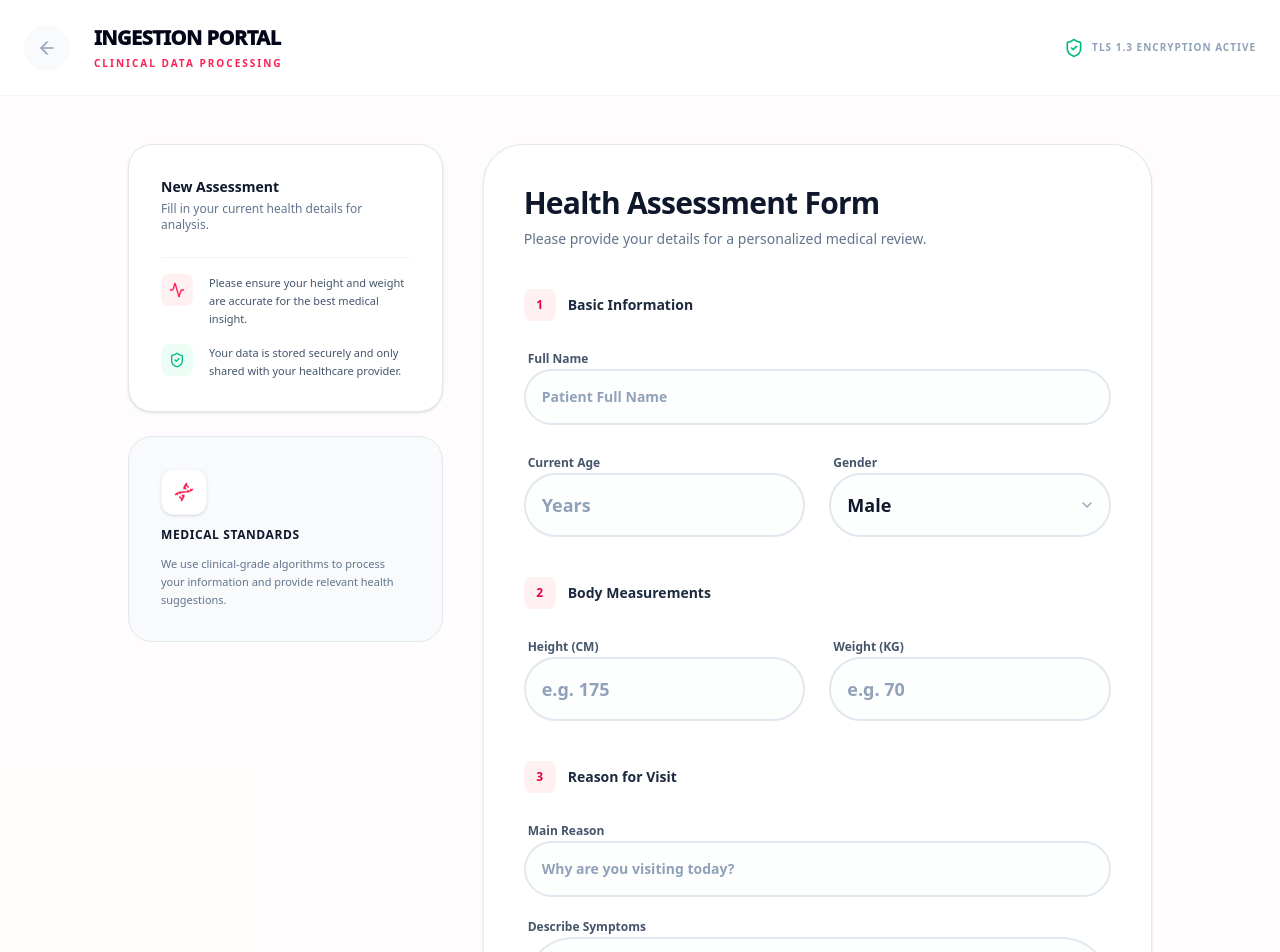
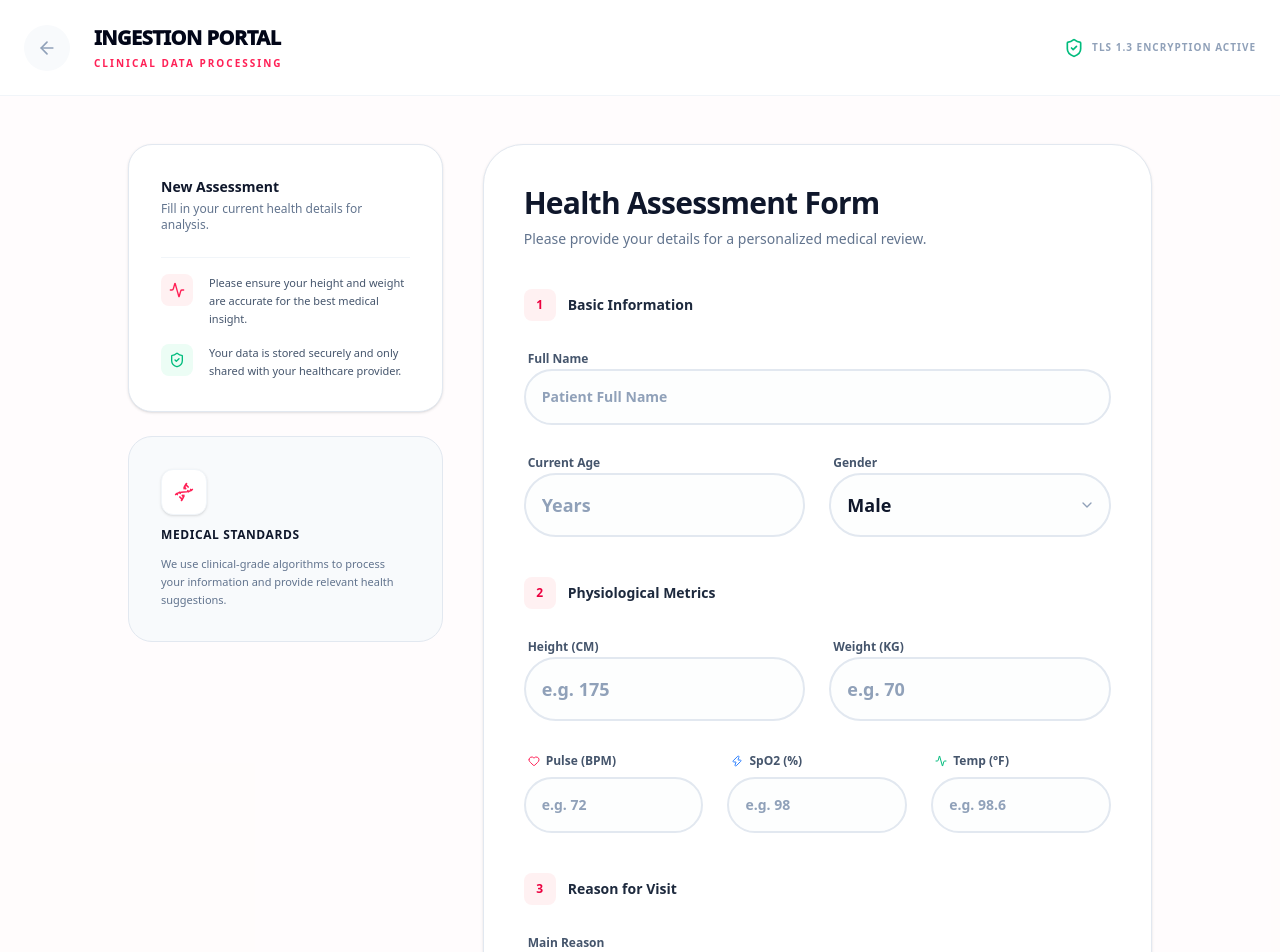
Before and after one commit to faraayshat/med_req, a Next.js app: page /dashboard/new in a window 1280 px wide. Shown: the top 952 px of the page. Built offline with nearby package versions, Linux system fonts and the light colour scheme; no server answers; the database is empty; sample sign-in values are in the browser's storage.

Commit message:
vitals updating in forms added

```diff
--- a/src/app/api/analyze/route.ts
+++ b/src/app/api/analyze/route.ts
@@ -115,6 +115,9 @@ export async function POST(request: Request) {
       userId: decodedToken.uid,
       bmi: bmiFixed,
       bmiStatus,
+      heartRate: formData.heartRate,
+      bloodOxygen: formData.bloodOxygen,
+      temperature: formData.temperature,
       recommendations,
       status: "analyzed",
       protocolVersion: "v4.2",
--- a/src/app/dashboard/new/page.tsx
+++ b/src/app/dashboard/new/page.tsx
@@ -37,6 +37,9 @@ export default function NewReport() {
     weight: "",
     reason: "",
     symptoms: "",
+    heartRate: "",
+    bloodOxygen: "",
+    temperature: "",
   });
   const [file, setFile] = useState<File | null>(null);
 
@@ -186,7 +189,7 @@ const handleSubmit = async (e: React.FormEvent) => {
               <div className="space-y-6">
                 <div className="flex items-center gap-3">
                   <div className="w-8 h-8 rounded-lg bg-rose-50 text-rose-600 flex items-center justify-center text-xs font-bold">2</div>
-                  <h3 className="text-sm font-bold text-slate-800">Body Measurements</h3>
+                  <h3 className="text-sm font-bold text-slate-800">Physiological Metrics</h3>
                 </div>
                 <div className="grid grid-cols-1 md:grid-cols-2 gap-6">
                   <div className="space-y-2">
@@ -196,6 +199,21 @@ const handleSubmit = async (e: React.FormEvent) => {
                   <div className="space-y-2">
                     <label className="text-xs font-semibold text-slate-600 ml-1">Weight (KG)</label>
                     <input type="number" name="weight" value={formData.weight} onChange={handleChange} className="hospital-input w-full p-4 border-slate-200 focus:border-rose-500 bg-slate-50/30" placeholder="e.g. 70" required suppressHydrationWarning />
+                  </div>
+                </div>
+
+                <div className="grid grid-cols-1 sm:grid-cols-3 gap-6 pt-2">
+                  <div className="space-y-2">
+                    <label className="text-xs font-semibold text-slate-600 ml-1 flex items-center gap-1.5"><Heart className="w-3 h-3 text-rose-500" /> Pulse (BPM)</label>
+                    <input type="number" name="heartRate" value={formData.heartRate} onChange={handleChange} className="hospital-input w-full p-4 border-slate-200 focus:border-rose-500 bg-slate-50/30 text-sm" placeholder="e.g. 72" suppressHydrationWarning />
+                  </div>
+                  <div className="space-y-2">
+                    <label className="text-xs font-semibold text-slate-600 ml-1 flex items-center gap-1.5"><Zap className="w-3 h-3 text-blue-500" /> SpO2 (%)</label>
+                    <input type="number" name="bloodOxygen" value={formData.bloodOxygen} onChange={handleChange} className="hospital-input w-full p-4 border-slate-200 focus:border-rose-500 bg-slate-50/30 text-sm" placeholder="e.g. 98" suppressHydrationWarning />
+                  </div>
+                  <div className="space-y-2">
+                    <label className="text-xs font-semibold text-slate-600 ml-1 flex items-center gap-1.5"><Activity className="w-3 h-3 text-emerald-500" /> Temp (°F)</label>
+                    <input type="number" step="0.1" name="temperature" value={formData.temperature} onChange={handleChange} className="hospital-input w-full p-4 border-slate-200 focus:border-rose-500 bg-slate-50/30 text-sm" placeholder="e.g. 98.6" suppressHydrationWarning />
                   </div>
                 </div>
               </div>
--- a/src/app/dashboard/vitals/page.tsx
+++ b/src/app/dashboard/vitals/page.tsx
@@ -32,6 +32,7 @@ import { deleteCookie } from "cookies-next";
 export default function VitalsPage() {
   const { user: authUser, loading: authLoading } = useAuth();
   const [loading, setLoading] = useState(true);
+  const [lastReport, setLastReport] = useState<any>(null);
   const [showNotifications, setShowNotifications] = useState(false);
   const [notifications, setNotifications] = useState([
     { id: 1, type: 'success', title: 'Health Analysis Complete', desc: 'Your latest biometric sync shows optimal heart rate stability.', time: '2 mins ago', icon: CheckCircle2, color: 'bg-emerald-100', iconColor: 'text-emerald-600' },
@@ -58,7 +59,27 @@ export default function VitalsPage() {
       router.push("/login");
       return;
     }
-    setLoading(false);
+
+    const fetchLatestVitals = async () => {
+      try {
+        const q = query(
+          collection(db, "reports"),
+          where("userId", "==", authUser.uid),
+          orderBy("createdAt", "desc"),
+          limit(1)
+        );
+        const querySnapshot = await getDocs(q);
+        if (!querySnapshot.empty) {
+          setLastReport(querySnapshot.docs[0].data());
+        }
+      } catch (err) {
+        console.error("Error fetching vitals:", err);
+      } finally {
+        setLoading(false);
+      }
+    };
+
+    fetchLatestVitals();
   }, [authUser, authLoading, router]);
 
   if (loading) {
@@ -74,10 +95,10 @@ export default function VitalsPage() {
   }
 
   const vitals = [
-    { label: "Pulse Rate", value: "72", unit: "BPM", trend: "Normal", icon: Heart, color: "text-rose-500", bg: "bg-rose-50", status: "Verified" },
-    { label: "SpO2 Level", value: "98", unit: "%", trend: "Optimal", icon: Wind, color: "text-blue-500", bg: "bg-blue-50", status: "Verified" },
+    { label: "Pulse Rate", value: lastReport?.heartRate || "72", unit: "BPM", trend: lastReport?.heartRate ? "Recent" : "Normal", icon: Heart, color: "text-rose-500", bg: "bg-rose-50", status: lastReport?.heartRate ? "Verified" : "Baseline" },
+    { label: "SpO2 Level", value: lastReport?.bloodOxygen || "98", unit: "%", trend: lastReport?.bloodOxygen ? "Recent" : "Optimal", icon: Wind, color: "text-blue-500", bg: "bg-blue-50", status: lastReport?.bloodOxygen ? "Verified" : "Baseline" },
     { label: "Glucose", value: "110", unit: "mg/dL", trend: "Stable", icon: Droplets, color: "text-amber-500", bg: "bg-amber-50", status: "Pending" },
-    { label: "Core Temp", value: "98.6", unit: "°F", trend: "Baseline", icon: Thermometer, color: "text-emerald-500", bg: "bg-emerald-50", status: "Verified" },
+    { label: "Core Temp", value: lastReport?.temperature || "98.6", unit: "°F", trend: lastReport?.temperature ? "Recent" : "Baseline", icon: Thermometer, color: "text-emerald-500", bg: "bg-emerald-50", status: lastReport?.temperature ? "Verified" : "Baseline" },
   ];
 
   const recentAssessments = [
```
